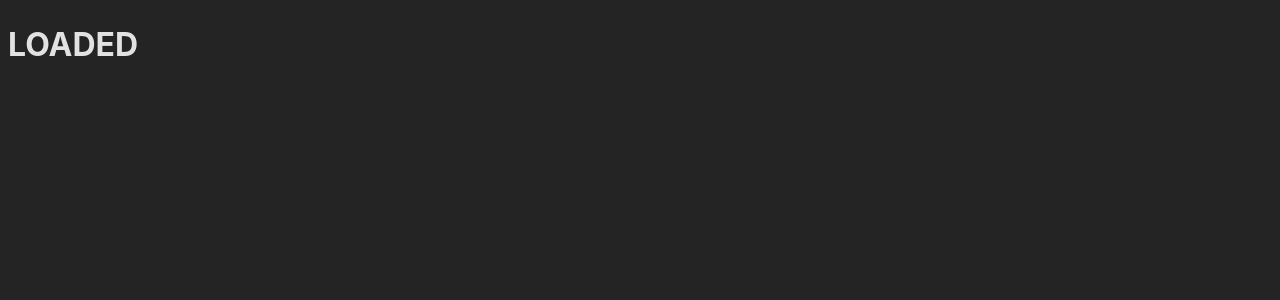
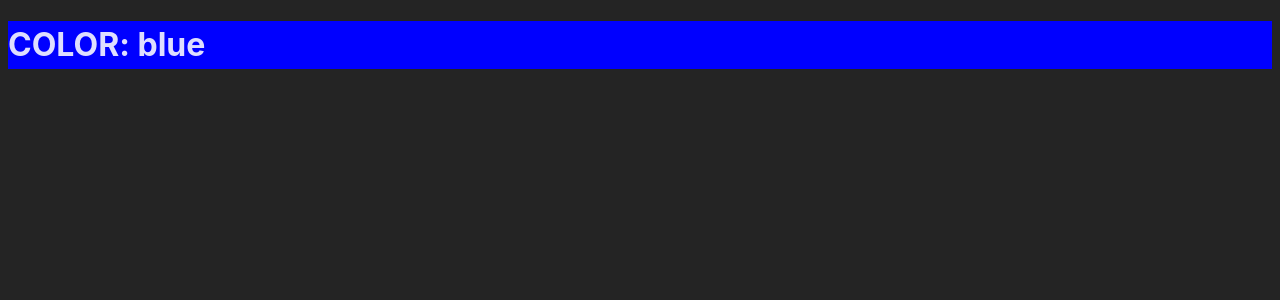
Before and after one commit to VengerAlex/typing-king, a React (Vite) app: page / in a window 1280 px wide. Shown: the top 300 px of the page. Built offline with nearby package versions, Linux system fonts and the light colour scheme.

Commit message:
add counter test

```diff
--- a/src/App.tsx
+++ b/src/App.tsx
@@ -1,14 +1,21 @@
-import {useEffect, useRef, useState} from 'react'
-import {Counter} from '@/components/Counter'
-import {Todos} from '@/components/Todos'
-export const sumAllNumbers = (array: number[]) => {
-  return array.reduce((accum, number) => accum + number, 0)
-}
+import {useEffect, useState} from 'react'
 
 export const App = () => {
+  const [color, setColor] = useState('black')
+
+  useEffect(() => {
+    const timer = setTimeout(() => {
+      setColor('blue')
+    }, 5000)
+
+    return () => {
+      clearTimeout(timer)
+    }
+  }, [])
+
   return (
-    <div className='app'>
-      <Todos />
+    <div className='app' style={{backgroundColor: color}}>
+      <h1>COLOR: {color}</h1>
     </div>
   )
 }
```
Also changed, not shown: 1 other file (tests, documents, lock files or other folders).
